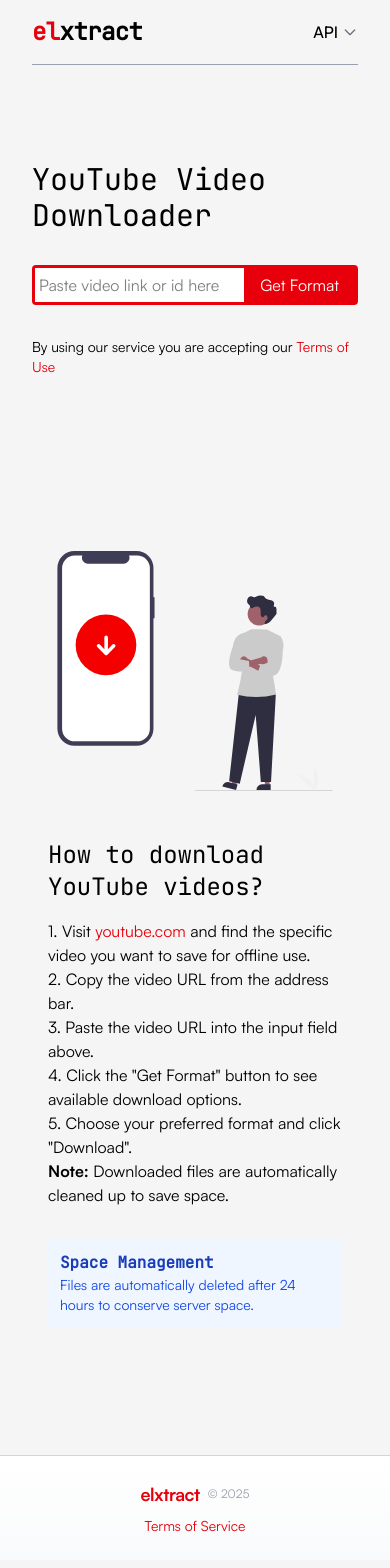
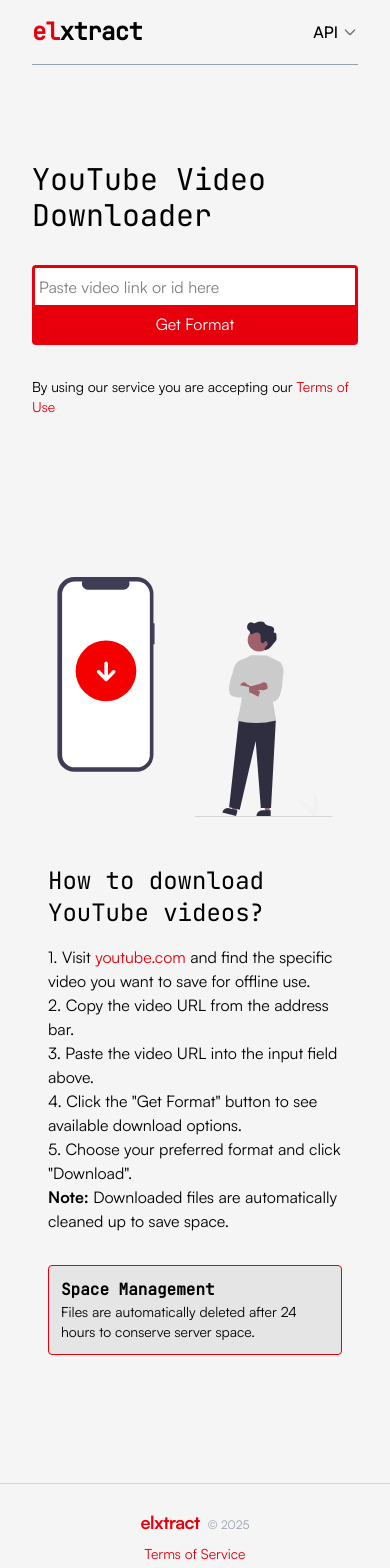
Before and after one commit to elxecutor/elxtract, a React (Vite) app in the folder frontend/: page / in a window 390 px wide. Shown: the top 1568 px of the page. Built offline with nearby package versions, Linux system fonts and the light colour scheme.

Commit message:
added mobile reponsiveness

```diff
--- a/frontend/src/components/Body.jsx
+++ b/frontend/src/components/Body.jsx
@@ -18,6 +18,7 @@
 
         setLoading(true);
         setError("");
+        setDownloadUrl("")
         setFormats([]);
         setVideoDetails(null);
 
@@ -95,17 +96,17 @@
         <section className="min-h-[50vh] p-8 py-24 flex flex-col gap-8 items-center">
           <h1 className="text-3xl">YouTube Video Downloader</h1>
           <div className="w-full max-w-[600px] flex flex-col gap-4">
-            <div className="h-10 w-full flex items-center border-3 border-(--accent) rounded">
+            <div className="h-20 md:h-10 w-full flex flex-nowrap flex-col md:flex-row items-center border-3 border-(--accent) rounded">
               <input
                 type="text"
-                className="w-full bg-white h-full outline-none p-1"
+                className="w-full bg-white h-1/2 md:h-full outline-none p-1"
                 placeholder="Paste video link or id here"
                 value={videoUrl}
                 onChange={(e) => setVideoUrl(e.target.value)}
                 onKeyDown={(e) => e.key === "Enter" && fetchFormats()}
               />
               <button
-                className={`bg-(--accent) text-white h-full cursor-pointer hover:contrast-125 disabled:opacity-50 transition-all duration-200 whitespace-nowrap px-4`}
+                className={`bg-(--accent) text-white h-1/2 md:h-full w-full md:w-fit cursor-pointer hover:contrast-125 disabled:opacity-50 transition-all duration-200 whitespace-nowrap px-4`}
                 onClick={fetchFormats}
                 disabled={loading}
               >
@@ -118,7 +119,7 @@
               </div>
             )}
             {downloadUrl && (
-              <div className="bg-green-100 border border-green-400 text-green-700 px-4 py-3 rounded flex flex-col md:flex-row items-center justify-between gap-4">
+              <div className="bg-green-100 border border-green-400 text-green-700 px-4 py-3 rounded flex flex-col md:flex-row md:items-center justify-between gap-4">
                 <div className="flex flex-col items-start flex-1 min-w-0">
                   <p className="font-semibold truncate">Download ready!</p>
                   {cleanupInfo && (
@@ -129,7 +130,7 @@
                 </div>
                 <button
                   type="button"
-                  className={`bg-(--accent) text-white px-4 py-2 rounded hover:contrast-125 disabled:opacity-50 cursor-pointer transition-all duration-200`}
+                  className={`bg-(--accent) w-full md:w-fit text-white px-4 py-2 rounded hover:contrast-125 disabled:opacity-50 cursor-pointer transition-all duration-200`}
                   onClick={async (e) => {
                     e.preventDefault();
                     try {
@@ -191,17 +192,17 @@
               <div className="w-full">
                 {videoDetails && (
                   <div className="mb-6 p-4 border rounded-lg bg-gray-50">
-                    <div className="flex items-start gap-4">
+                    <div className="flex flex-col md:flex-row items-start gap-4">
                       {videoDetails.thumbnail && (
                         <img
                           src={videoDetails.thumbnail}
                           alt="Video thumbnail"
-                          className="w-32 h-24 object-cover rounded shadow flex-shrink-0"
+                          className="w-full md:w-32 h-24 object-cover rounded shadow flex-shrink-0"
                         />
                       )}
                       <div className="flex-1 min-w-0">
                         {videoDetails.title && (
-                          <h3 className="text-lg font-semibold text-gray-900 mb-2 break-words">
+                          <h3 className="text-md text-lg font-semibold text-gray-900 mb-2 break-words">
                             {videoDetails.title}
                           </h3>
                         )}
@@ -261,6 +262,10 @@
             </a>
           </p>
         </section>
+
+
+
+
         <section className="p-8 py-16 flex flex-col md:flex-row gap-8 items-top">
           <img
             src="/assets/undraw_download_sa8g.svg"
@@ -288,9 +293,9 @@
                 <strong>Note:</strong> Downloaded files are automatically cleaned up to save space.
               </p>
             </ol>
-            <div className="mt-4 p-3 bg-blue-50 rounded">
-              <h3 className="font-semibold text-blue-800">Space Management</h3>
-              <p className="text-sm text-blue-700">
+            <div className="mt-4 p-3 bg-neutral-200 border border-(--accent) rounded">
+              <h3 className="font-semibold">Space Management</h3>
+              <p className="text-sm">
                 Files are automatically deleted after 24 hours to conserve
                 server space.
               </p>
--- a/frontend/src/components/Footer.jsx
+++ b/frontend/src/components/Footer.jsx
@@ -1,7 +1,7 @@
 export default function Footer() {
   return (
-    <footer className="flex flex-col md:flex-row items-center justify-between py-6 px-8 md:px-16 border-t border-gray-300 bg-gradient-to-t from-gray-50 to-white text-gray-700 mt-12">
-      <div className="flex items-center gap-2 mb-2 md:mb-0">
+    <footer className="flex flex-col md:flex-row items-center justify-between py-6 px-8 md:px-16 border-t border-gray-300 text-gray-700 mt-12">
+      <div className="flex items-baseline gap-2 mb-2 md:mb-0">
         <span className="font-bold text-lg tracking-tight text-(--accent)">elxtract</span>
         <span className="text-xs text-gray-400">&copy; 2025</span>
       </div>
```
